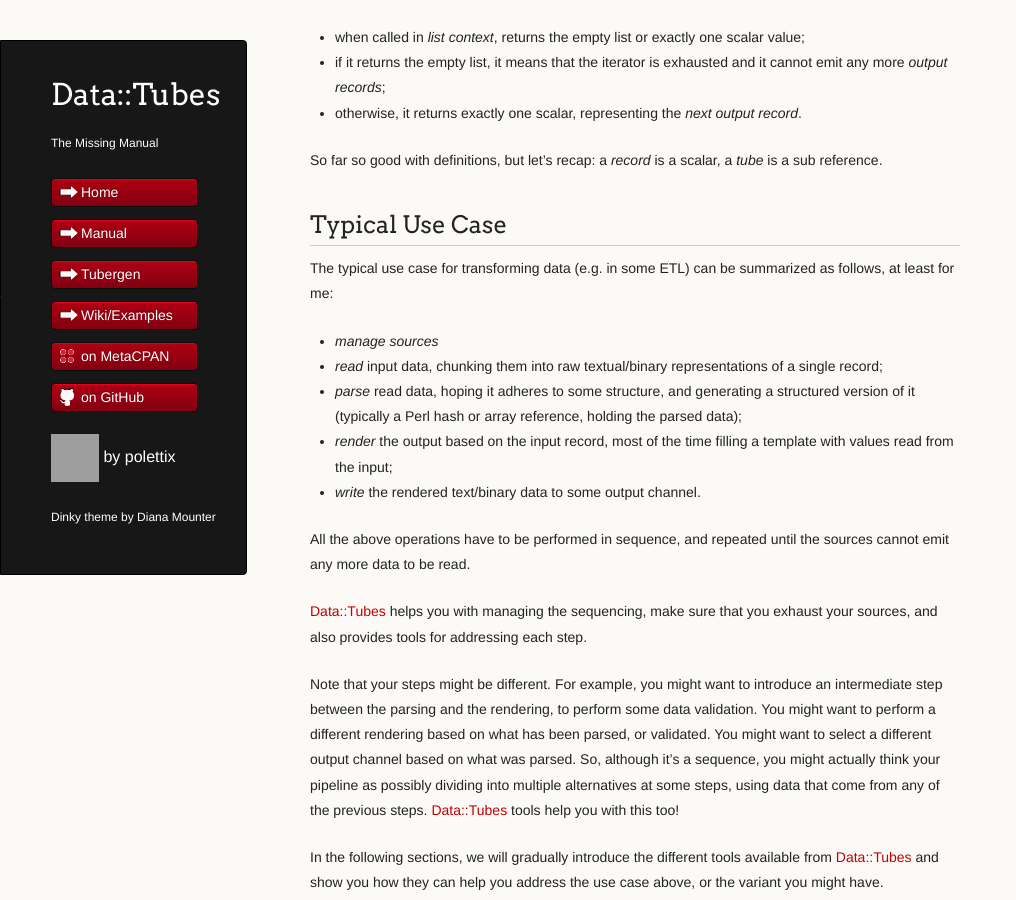
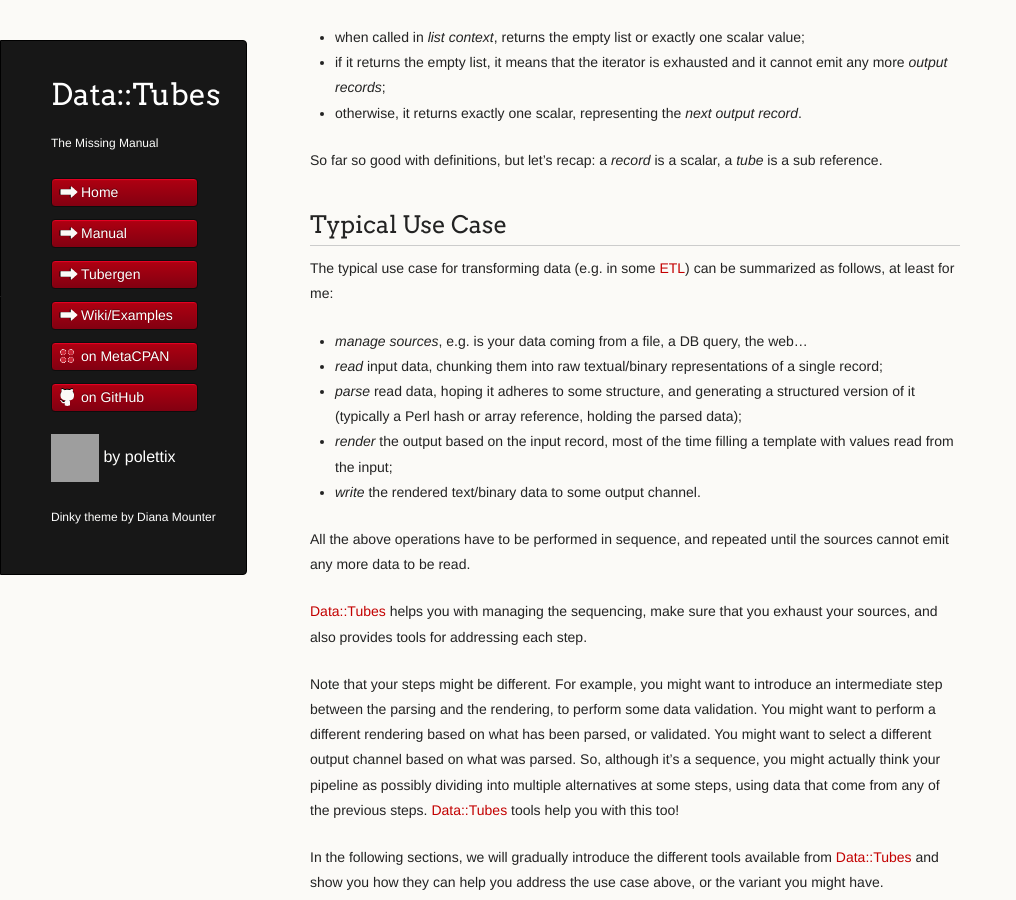
Before and after one commit to polettix/Data-Tubes, a Jekyll site: the page built from manual.md, in a window 1280 px wide and 900 px high, scrolled down 1653 px. Shown: the whole window, without its empty margins (0-1016 px from the left). Built offline with Jekyll 4.4.1, drawn with Linux system fonts in a browser that asks for light colours; comment, search, counter and statistics services are not loaded; grey boxes are pictures that could not be loaded.

Commit message:
manual: Typical Use Case

```diff
--- a/_config.yml
+++ b/_config.yml
@@ -1,5 +1,5 @@
+disqus_domain: data-tubes.disqus.com
 kramdown:
     toc_levels: '2,3'
     syntax_highlighter: rouge
-disqus_domain: data-tubes.disqus.com
 url: http://github.polettix.it/Data-Tubes
--- a/manual.md
+++ b/manual.md
@@ -8,10 +8,11 @@ comments: true
 
 # The Missing Manual
 
-[Data::Tubes](https://metacpan.org/pod/Data::Tubes) helps you manage
-transformations steps on a stream of data that can be though as a
-sequence of _records_. It does it by passing _records_ through _tubes_,
-usually a sequence of them.
+[Data::Tubes][] helps you manage transformations steps on a stream of
+data that can be though as a sequence of _records_. It does it by
+passing _records_ through _tubes_, usually a sequence of them.
+
+[Data::Tubes]: https://metacpan.org/pod/Data::Tubes
 
 This manual is a bit long... here's a table of contents for guiding you:
 
@@ -70,25 +71,28 @@ scalar, a _tube_ is a sub reference.
 
 ## Typical Use Case
 
-The typical use case for transforming data (e.g. in some ETL) can be
+The typical use case for transforming data (e.g. in some [ETL][]) can be
 summarized as follows, at least for me:
 
-- _manage sources_
+[ETL]: https://en.wikipedia.org/wiki/Extract,_transform,_load
+
+- _manage sources_, e.g. is your data coming from a file, a DB query,
+  the web...
 - _read_ input data, chunking them into raw textual/binary
-representations of a single record;
+  representations of a single record;
 - _parse_ read data, hoping it adheres to some structure, and generating
-a structured version of it (typically a Perl hash or array reference,
-holding the parsed data);
-- _render_ the output based on the input record, most of the time filling
-a template with values read from the input;
+  a structured version of it (typically a Perl hash or array reference,
+  holding the parsed data);
+- _render_ the output based on the input record, most of the time
+  filling a template with values read from the input;
 - _write_ the rendered text/binary data to some output channel.
 
 All the above operations have to be performed in sequence, and repeated
 until the sources cannot emit any more data to be read.
 
-[Data::Tubes](https://metacpan.org/pod/Data::Tubes) helps you with
-managing the sequencing, make sure that you exhaust your sources, and also
-provides tools for addressing each step.
+[Data::Tubes][] helps you with managing the sequencing, make sure that
+you exhaust your sources, and also provides tools for addressing each
+step.
 
 Note that your steps might be different. For example, you might want to
 introduce an intermediate step between the parsing and the rendering, to
@@ -97,14 +101,12 @@ rendering based on what has been parsed, or validated. You might want to
 select a different output channel based on what was parsed. So, although
 it's a sequence, you might actually think your pipeline as possibly
 dividing into multiple alternatives at some steps, using data that come
-from any of the previous steps.
-[Data::Tubes](https://metacpan.org/pod/Data::Tubes) tools help you with
-this too!
+from any of the previous steps. [Data::Tubes][] tools help you with this
+too!
 
-In the following sections, we will gradually introduce the different tools
-available from [Data::Tubes](https://metacpan.org/pod/Data::Tubes) and
-show you how they can help you address the use case above, or the variant
-you might have.
+In the following sections, we will gradually introduce the different
+tools available from [Data::Tubes][] and show you how they can help you
+address the use case above, or the variant you might have.
 
 ## What You Need 99% Of The Times
 
```
